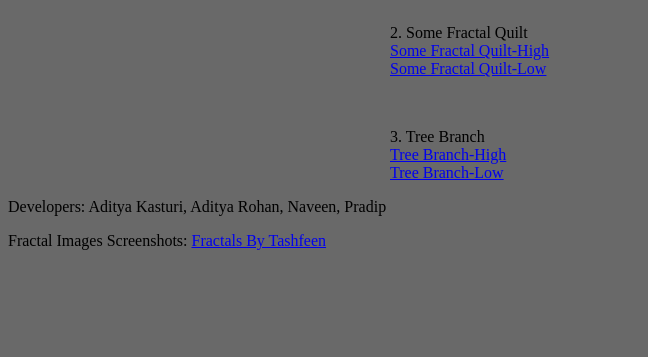
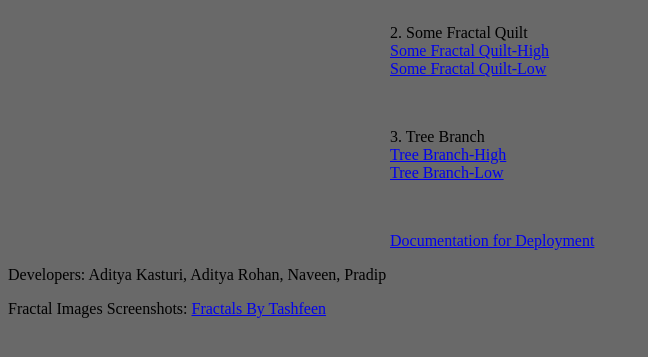
Before and after one commit to OU-CS5213/Team-7-GCP-with-python, a Flask app: page / in a window 1280 px wide. Shown: the part 160-517 px from the top of the page, without its empty margins (0-648 px from the left). Run offline with Flask 2, Linux system fonts and the light colour scheme; parts of the project's set-up code (start-up, migrations or seed data) failed here and were passed over.

Commit message:
Added documentation link

```diff
--- a/cloud/python/templates/getfractal.html
+++ b/cloud/python/templates/getfractal.html
@@ -43,6 +43,11 @@
 
 <br><a href="https://storage.googleapis.com/fractal_image/New%20fractal/tree_branch_fractal_low.PNG">Tree Branch-Low</a>
 </p>
+
+<br><p>
+<a href="https://storage.googleapis.com/fractal_image/Team7-GCP%20with%20Python.html">Documentation for Deployment</a>
+</p>
+
 </div>
 </body>
 
```
